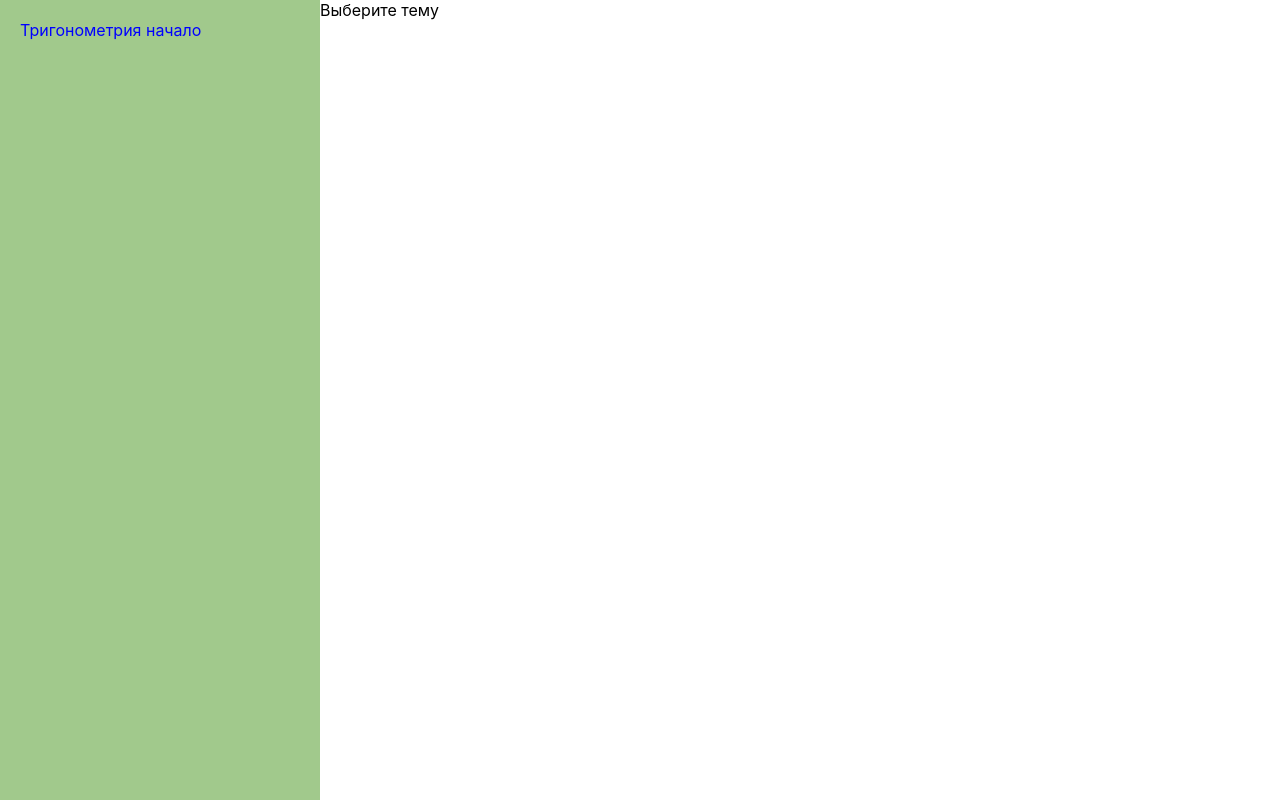
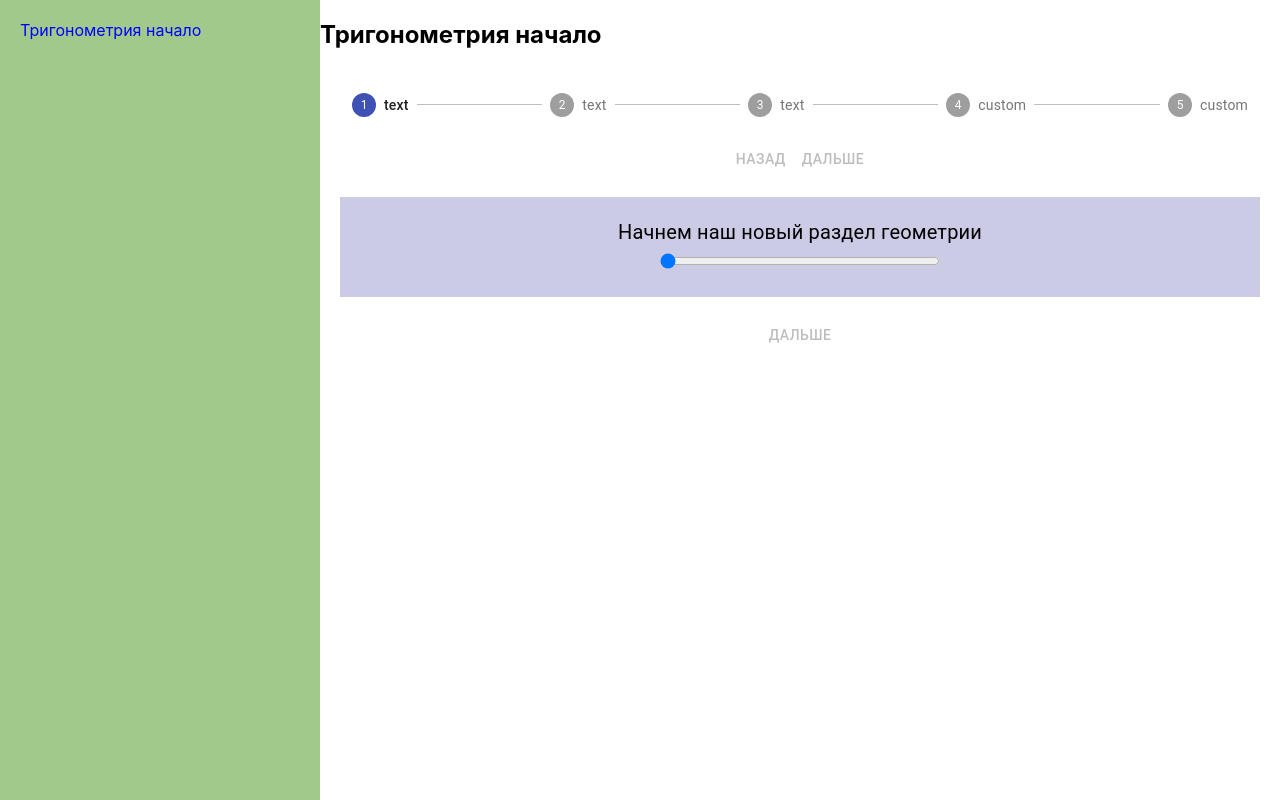
Before and after one commit to bkovalevych/canvasPractice, a React (Create React App) app: page / in a window 1280 px wide. Built offline with nearby package versions, Linux system fonts and the light colour scheme.

Commit message:
вынес методы с заглушкой

```diff
--- /dev/null
+++ b/src/functions/topics.js
@@ -0,0 +1,15 @@
+import json_data from "../template/json_data";
+
+export const getTopicsLabels = () => {
+    // TODO get request for labels
+    return new Promise( resolve => {
+        resolve([{_id: 0, name: "Тригонометрия начало"}])
+    })
+}
+
+export const getTopic = (topic_id) => {
+    // TODO get request for topic by ID
+    return new Promise((async resolve => {
+        resolve(json_data[topic_id])
+    }))
+}
--- a/src/template/json_data.js
+++ b/src/template/json_data.js
@@ -126,7 +126,7 @@ export default [{
             view: {
 
                 layers_width: 400,
-                layers_height: 700,
+                layers_height: 500,
                 variables: [
                     {
                         name: "$angle",
--- a/src/template/steps.js
+++ b/src/template/steps.js
@@ -5,16 +5,28 @@ import Button from "@material-ui/core/Button";
 import TextCounter from "./textCounter"
 import Renderer from '../utils/renderer'
 import styled from 'styled-components';
+import {getTopic} from "../functions/topics"
 
-export default function({name, steps}) {
+export default function({idTopic}) {
+    const [fetch, setFetch] = useState("idle");
     const [stepPosition, setStepPosition] = useState(0)
     const [done, setDone] = useState(false);
     const refCount = useRef(0);
+    const content = useRef(null)
+    useEffect(() => {
+        if(fetch === 'idle') {
+            getTopic(idTopic).then(topic => {
+                content.current = topic
+                setFetch("done")
+            })
+            setFetch('waiting');
+        }
+    }, [fetch])
     useEffect(() => {
         setDone(false);
     }, [stepPosition])
     const getContent = (index) => {
-        return parseContent(steps[index]);
+        return parseContent(content.current.steps[index]);
     }
     const update = (val) => {
         refCount.current -= val;
@@ -49,13 +61,15 @@ export default function({name, steps}) {
         }
         return [customBlock, textBlock]
     }
-
+    if (fetch === 'waiting' || fetch === 'idle') {
+        return "waiting";
+    }
 
     return (
         <div>
-            <h2>{name}</h2>
+            <h2>{content.current.name}</h2>
             <Stepper activeStep={stepPosition}>
-                {steps.map(({type}, index) =>
+                {content.current.steps.map(({type}, index) =>
                     <Step key={index} onClick={() => setStepPosition(index)}><StepLabel>{type}</StepLabel></Step>
                 )}
             </Stepper>
@@ -64,13 +78,13 @@ export default function({name, steps}) {
                     textAlign: 'center'
                 }}>
                     <Button disabled={stepPosition === 0}  onClick={() => setStepPosition(val => val - 1)}>Назад</Button>
-                    <Button disabled={stepPosition > steps.length || !done} onClick={() => setStepPosition(val => val + 1)}>Дальше</Button>
+                    <Button disabled={stepPosition > content.current.steps.length || !done} onClick={() => setStepPosition(val => val + 1)}>Дальше</Button>
                 </div>
                 <Typography>{getContent(stepPosition)}</Typography>
                 <div style={{
                     textAlign: 'center'
                 }}>
-                    <Button disabled={stepPosition > steps.length || !done} onClick={() => setStepPosition(val => val + 1)}>Дальше</Button>
+                    <Button disabled={stepPosition > content.current.steps.length || !done} onClick={() => setStepPosition(val => val + 1)}>Дальше</Button>
                 </div>
             </div>
 
--- a/src/template/topics.js
+++ b/src/template/topics.js
@@ -1,19 +1,33 @@
-import React, {useState} from 'react';
-import responseTopics from './json_data';
+import React, {useEffect, useRef, useState} from 'react';
+//import responseTopics from './json_data';
 import styled from 'styled-components';
 import Steps from './steps';
+import {getTopic, getTopicsLabels} from '../functions/topics'
 
 export default function () {
-    const [selectedTopic, setSelectedTopic] = useState(null);
-
+    const [selectedTopic, setSelectedTopic] = useState(0);
+    const [fetch, setFetch] = useState("idle");
+    const labels = useRef(null);
+    useEffect(() => {
+        if (fetch === 'idle') {
+            getTopicsLabels().then(topics => {
+                labels.current = topics
+                setFetch("done")
+            })
+            setFetch('waiting');
+        }
+    },[fetch])
     const showTopicContent = () => {
         if (selectedTopic === null) {
             return <NormalText>Выберите тему</NormalText>;
         }
-        return <Steps {...responseTopics[selectedTopic]}/>;
+        return <Steps idTopic={selectedTopic}/>;
     }
     const showTopicLabel = () => {
-        return responseTopics.map((val, index) =>
+        if (fetch === 'idle' || fetch === 'waiting') {
+            return "waiting";
+        }
+        return labels.current.map((val, index) =>
             <Link key={index} onClick={() => {setSelectedTopic(index)}}>{val.name}</Link>
         )
     }
```
